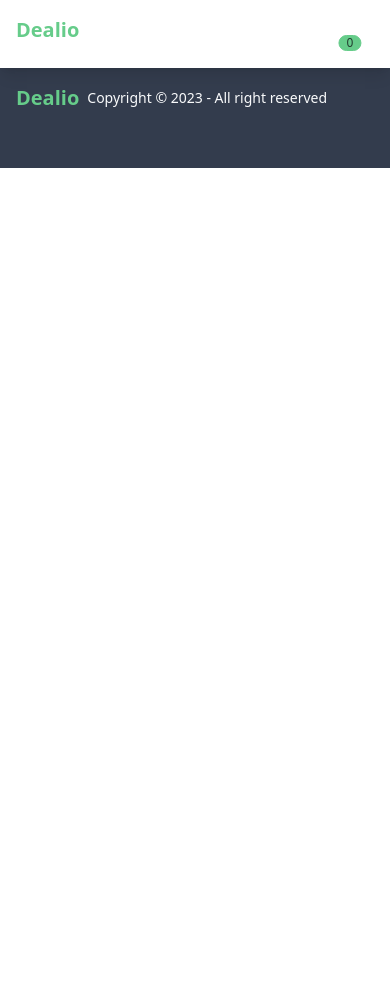
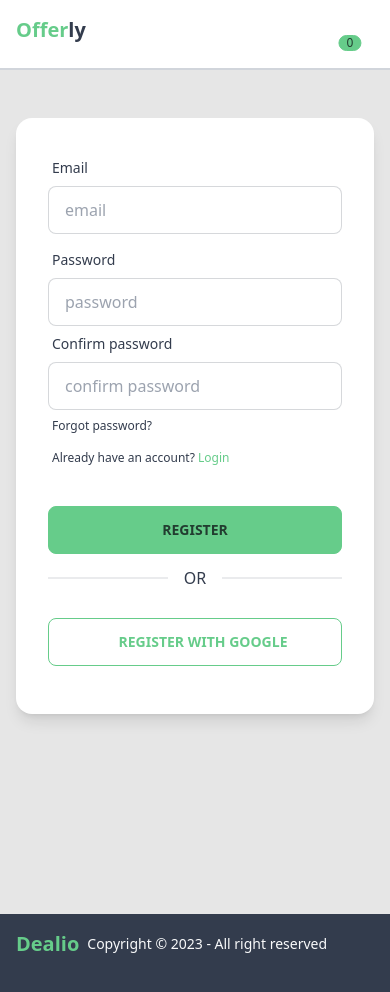
Before and after one commit to pmugasa/dealio-frontend, a React (Vite) app: page /signup in a window 390 px wide. Shown: the top 992 px of the page. Before the commit the page ends 844 px from the top, so only its background shows below. Built offline with nearby package versions, Linux system fonts and the light colour scheme.

Commit message:
added the dropdown to the cart menu but not the content

```diff
--- a/src/App.jsx
+++ b/src/App.jsx
@@ -6,15 +6,21 @@ import data from "./data/db.json";
 import Navbar from "./components/Navbar";
 import Footer from "./components/Footer";
 import Login from "./pages/Login";
+import Signup from "./pages/Signup";
+import Account from "./pages/Account";
+import Drawer from "./components/Drawer";
+
 function App() {
   const [deals, setDeals] = useState(data.deals);
   const [cart, setCart] = useState([]);
   const [wishlist, setWishlist] = useState([]);
-  const user = undefined;
+  const [isOpen, setIsOpen] = useState(false);
+  const user = "pete";
+
   return (
     <>
       <Router>
-        <Navbar cart={cart} user={user} />
+        <Navbar cart={cart} user={user} isOpen={isOpen} setIsOpen={setIsOpen} />
         <div className="bg-5 mx-auto">
           <Routes>
             <Route path="/" element={<Home deals={deals} />} />
@@ -31,6 +37,8 @@ function App() {
               }
             />
             <Route path="/login" element={<Login />} />
+            <Route path="/signup" element={<Signup />} />
+            <Route path="/account" element={<Account />} />
           </Routes>
         </div>
         <Footer />
--- a/src/components/Drawer.jsx
+++ b/src/components/Drawer.jsx
@@ -1,4 +1,5 @@
 import { useEffect, useRef } from "react";
+
 function Drawer({ isOpen, children, onClose }) {
   const drawerRef = useRef(null);
 
@@ -34,7 +35,7 @@ function Drawer({ isOpen, children, onClose }) {
       >
         <div className="p-6">{children}</div>
         <img
-          src="./assets/icon-close-menu.svg"
+          src=""
           className="absolute top-0 right-0 m-4 text-gray-500 hover:text-gray-700"
           onClick={onClose}
         />
--- /dev/null
+++ b/src/components/Dropdown.jsx
@@ -0,0 +1,44 @@
+function Dropdown({ handleContainerLeave, cart }) {
+  return (
+    <>
+      <div
+        className="w-full h-fit p-4 bg-white shadow-lg text-sm absolute z-10 top-20 right-0 flex flex-col "
+        onMouseLeave={handleContainerLeave}
+      >
+        <div className="grid grid-cols-6">
+          <div className="col-span-4">
+            <p>
+              Your cart
+              <span className="italic">({cart.length} items)</span>
+            </p>
+
+            {cart.map((item) => {
+              <div className="flex w-full" key={item.id}>
+                <img src="" alt="deal" className="w-8 h-8" />
+                <p>{item.title}</p>
+              </div>;
+            })}
+          </div>
+          <div>
+            <p>Qty</p>
+            <p>2</p>
+          </div>
+          <div>
+            <p>Price</p>
+            <p>50</p>
+          </div>
+        </div>
+        <div className="divider"></div>
+        <div className="ml-auto mr-9 flex space-x-4 font-bold ">
+          <p>Subtotal</p>
+          <p>$50</p>
+        </div>
+
+        <button className="px-4 py-2 mt-4 text-sm font-bold bg-primary rounded-md">
+          Proceed to checkout
+        </button>
+      </div>
+    </>
+  );
+}
+export default Dropdown;
--- a/src/components/Navbar.jsx
+++ b/src/components/Navbar.jsx
@@ -1,28 +1,42 @@
-import { Link, redirect } from "react-router-dom";
+import { useState } from "react";
+import { Link } from "react-router-dom";
+import Dropdown from "./Dropdown";
 
-function Navbar({ cart, user }) {
-  function redirectUser() {
-    console.log("clicked");
-    if (user === undefined) return redirect("/login");
-  }
+function Navbar({ cart }) {
+  console.log(cart);
+  const [showCart, setShowCart] = useState(false);
+
+  const handleBtnHover = () => {
+    setShowCart(true);
+  };
+  const handleContainerLeave = () => {
+    setShowCart(false);
+  };
 
   return (
     <>
-      <nav className="p-4 shadow-lg relative">
+      <nav className="p-4 border-b-2 border-gray-300 relative">
         <div className="flex">
           <Link to="/" className="font-bold text-xl text-primary">
-            Dealio
+            Offer<span className="text-neutral">ly</span>
           </Link>
           <div className="ml-auto space-x-6">
             <button
-              onClick={() => console.log("clicked")}
-              className="indicator"
+              className="  indicator relative"
+              onMouseEnter={handleBtnHover}
             >
-              <span className="badge badge-primary badge-sm indicator-item">
+              <span className=" badge badge-primary badge-sm indicator-item">
                 {cart.length}
               </span>
               <ion-icon name="cart-outline"></ion-icon>
             </button>
+            {showCart === true ? (
+              <Dropdown
+                handleContainerLeave={handleContainerLeave}
+                cart={cart}
+              />
+            ) : null}
+
             <Link to="/login">
               <ion-icon name="person-outline"></ion-icon>
             </Link>
--- a/src/pages/Home.jsx
+++ b/src/pages/Home.jsx
@@ -8,8 +8,9 @@ function Home({ deals }) {
     <>
       <main className="mt-8  p-4 max-w-screen-lg  mx-auto md:max-w-screen-md md:mx-auto sm:max-w-screen-sm sm:mx-auto ">
         <h1 className="font-bold text-2xl text-neutral">
-          Explore Harare's Best Restaurants, Spas, Attractions, and More with
-          our Exclusive Deals
+          Explore <span className="text-primary">Harare's Best</span>{" "}
+          Restaurants, and More with our{" "}
+          <span className="text-primary">Exclusive Deals</span>
         </h1>
         <div className="mt-6 grid grid-cols-2 gap-4  w-fit md:grid-cols-3 lg:grid-cols-4">
           {deals.map((deal) => {
--- a/src/pages/Login.jsx
+++ b/src/pages/Login.jsx
@@ -1,6 +1,23 @@
+import { useState } from "react";
+import { Link, useNavigate } from "react-router-dom";
+
 function Login() {
+  const [email, setEmail] = useState("");
+  const [password, setPassword] = useState("");
+
+  const navigate = useNavigate();
+  //submitting form
+  function handleSubmit(e) {
+    e.preventDefault();
+    navigate("/account");
+    setEmail("");
+    setPassword("");
+    console.log(email, password);
+  }
+
   return (
     <>
+      <form onSubmit={handleSubmit}>
         <div className=" min-h-screen bg-base-200">
           <div className="hero-content flex-col lg:flex-row-reverse ">
             <div className="card flex-shrink-0 w-full max-w-sm shadow-lg mt-8 bg-base-100">
@@ -10,9 +27,11 @@ function Login() {
                     <span className="label-text">Email</span>
                   </label>
                   <input
-                  type="text"
+                    type="email"
                     placeholder="email"
                     className="input input-bordered"
+                    value={email}
+                    onChange={(e) => setEmail(e.target.value)}
                   />
                 </div>
                 <div className="form-control">
@@ -20,23 +39,45 @@ function Login() {
                     <span className="label-text">Password</span>
                   </label>
                   <input
-                  type="text"
+                    type="password"
                     placeholder="password"
                     className="input input-bordered"
+                    value={password}
+                    onChange={(e) => setPassword(e.target.value)}
                   />
+                  <div className="md:flex">
                     <label className="label">
                       <a href="#" className="label-text-alt link link-hover">
                         Forgot password?
                       </a>
                     </label>
+                    <label className="label">
+                      <Link
+                        to="/signup"
+                        className="label-text-alt link link-hover"
+                      >
+                        Don't have an account?{" "}
+                        <span className="text-primary">Signup</span>
+                      </Link>
+                    </label>
+                  </div>
                 </div>
                 <div className="form-control mt-6">
                   <button className="btn btn-primary">Login</button>
+                  <div className="divider">OR</div>
+
+                  <button className="btn btn-primary btn-outline my-4">
+                    <span className="mr-4">
+                      <ion-icon name="logo-google"></ion-icon>
+                    </span>
+                    Login with Google
+                  </button>
                 </div>
               </div>
             </div>
           </div>
         </div>
+      </form>
     </>
   );
 }
--- a/src/pages/Signup.jsx
+++ b/src/pages/Signup.jsx
@@ -1,5 +1,96 @@
+import { useState } from "react";
+import { Link, redirect } from "react-router-dom";
+
 function Signup() {
-  return <div>hello from signup</div>;
+  const [email, setEmail] = useState("");
+  const [password, setPassword] = useState("");
+  const [confirmPwd, setConfirmPwd] = useState("");
+
+  //submitting form
+  function handleSubmit(e) {
+    e.preventDefault();
+    redirect("/account");
+    setEmail("");
+    setPassword("");
+    setConfirmPwd("");
+    console.log(email, password);
+  }
+
+  return (
+    <>
+      <form onSubmit={handleSubmit}>
+        <div className=" min-h-screen bg-base-200">
+          <div className="hero-content flex-col lg:flex-row-reverse ">
+            <div className="card flex-shrink-0 w-full max-w-sm shadow-lg mt-8 bg-base-100">
+              <div className="card-body ">
+                <div className="form-control">
+                  <label className="label">
+                    <span className="label-text">Email</span>
+                  </label>
+                  <input
+                    type="email"
+                    placeholder="email"
+                    className="input input-bordered"
+                    value={email}
+                    onChange={(e) => setEmail(e.target.value)}
+                  />
+                </div>
+                <div className="form-control">
+                  <label className="label">
+                    <span className="label-text">Password</span>
+                  </label>
+                  <input
+                    type="password"
+                    placeholder="password"
+                    className="input input-bordered"
+                    value={password}
+                    onChange={(e) => setPassword(e.target.value)}
+                  />
+                  <label className="label">
+                    <span className="label-text">Confirm password</span>
+                  </label>
+                  <input
+                    type="password"
+                    placeholder="confirm password"
+                    className="input input-bordered"
+                    value={confirmPwd}
+                    onChange={(e) => setConfirmPwd(e.target.value)}
+                  />
+                  <div className="md:flex">
+                    <label className="label">
+                      <a href="#" className="label-text-alt link link-hover">
+                        Forgot password?
+                      </a>
+                    </label>
+                    <label className="label">
+                      <Link
+                        to="/login"
+                        className="label-text-alt link link-hover"
+                      >
+                        Already have an account?{" "}
+                        <span className="text-primary">Login</span>
+                      </Link>
+                    </label>
+                  </div>
+                </div>
+                <div className="form-control mt-6">
+                  <button className="btn btn-primary">Register</button>
+                  <div className="divider">OR</div>
+
+                  <button className="btn btn-primary btn-outline my-4">
+                    <span className="mr-4">
+                      <ion-icon name="logo-google"></ion-icon>
+                    </span>{" "}
+                    Register with Google
+                  </button>
+                </div>
+              </div>
+            </div>
+          </div>
+        </div>
+      </form>
+    </>
+  );
 }
 
 export default Signup;
```
Lines whose indentation alone changed are shown as unchanged.
